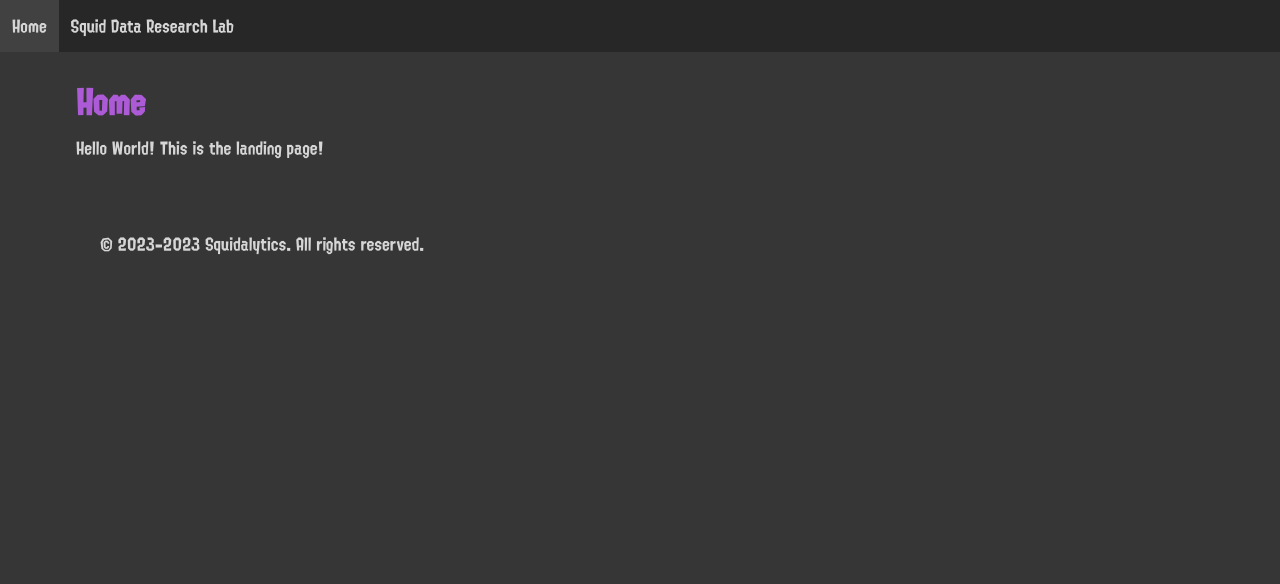
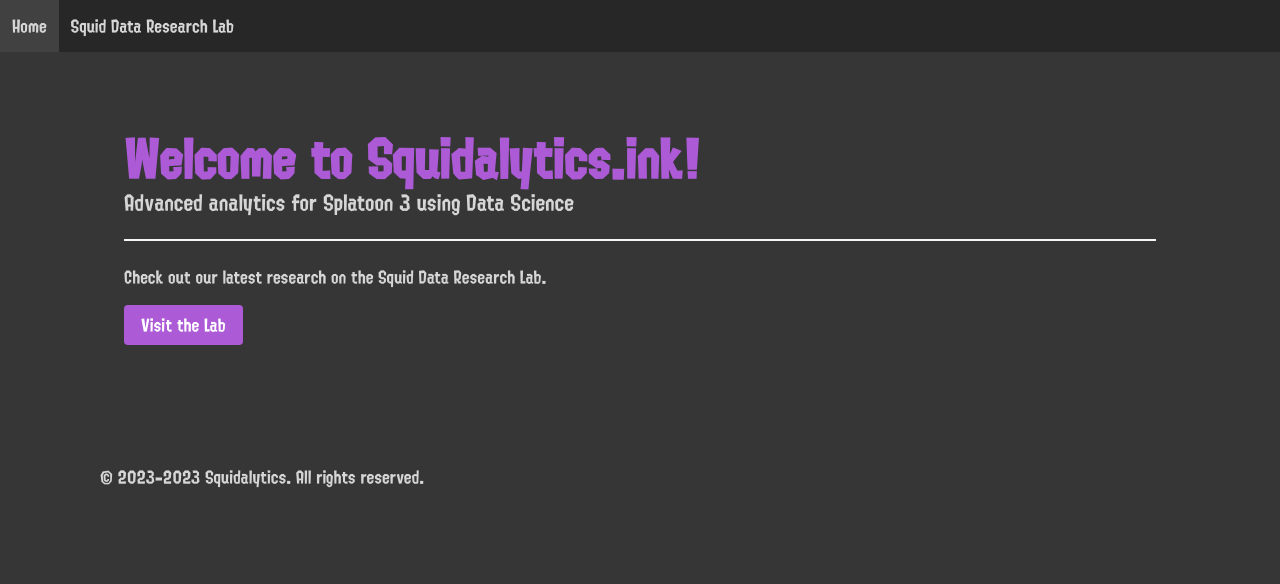
Before and after one commit to cesaregarza/squidalytics.ink, a Django app: page / in a window 1280 px wide. Shown: the top 584 px of the page. Run offline with Django 4.2, Linux system fonts and the light colour scheme; some libraries are stand-ins or nearby versions.

Commit message:
Updated landing page

```diff
--- a/squidalytics/landing/templates/landing/home.html
+++ b/squidalytics/landing/templates/landing/home.html
@@ -1,8 +1,15 @@
 {% extends "base.html" %}
-
-{% block title %}{{ title }}{% endblock %}
-
+{% block title %} Home {% endblock %}
 {% block content %}
-    <h1>{{ title }}</h1>
-    <p>{{ content }}</p>
+<section class="section">
+    <div class="container">
+        <h1 class="title is-1">Welcome to Squidalytics.ink!</h1>
+        <p class="subtitle">Advanced analytics for Splatoon 3 using Data Science</p>
+        <hr>
+        <p>Check out our latest research on the Squid Data Research Lab.</p>
+        <div class="control">
+            <a class="button is-primary" href="/squid-data-research-lab">Visit the Lab</a>
+        </div>
+    </div>
+</section>
 {% endblock %}
--- a/squidalytics/static/scss/main.scss
+++ b/squidalytics/static/scss/main.scss
@@ -15,6 +15,7 @@ $scrollbar-hover-color: $accent-dark;
 @import "../bulma/sass/utilities/initial-variables";
 
 // Override variables
+$primary: $accent-color;
 $body-background-color: $black-color;
 $body-color: $white-color;
 $link-color: $white-color;
```
Also changed, not shown: squidalytics/static/css/main.css, 1 other file.
